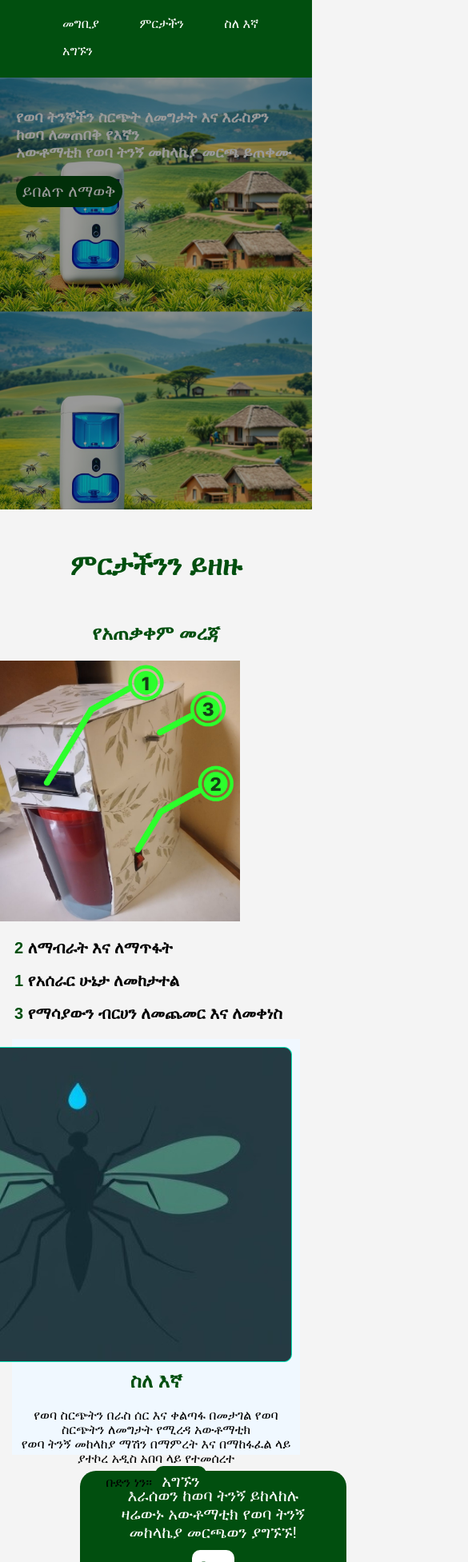
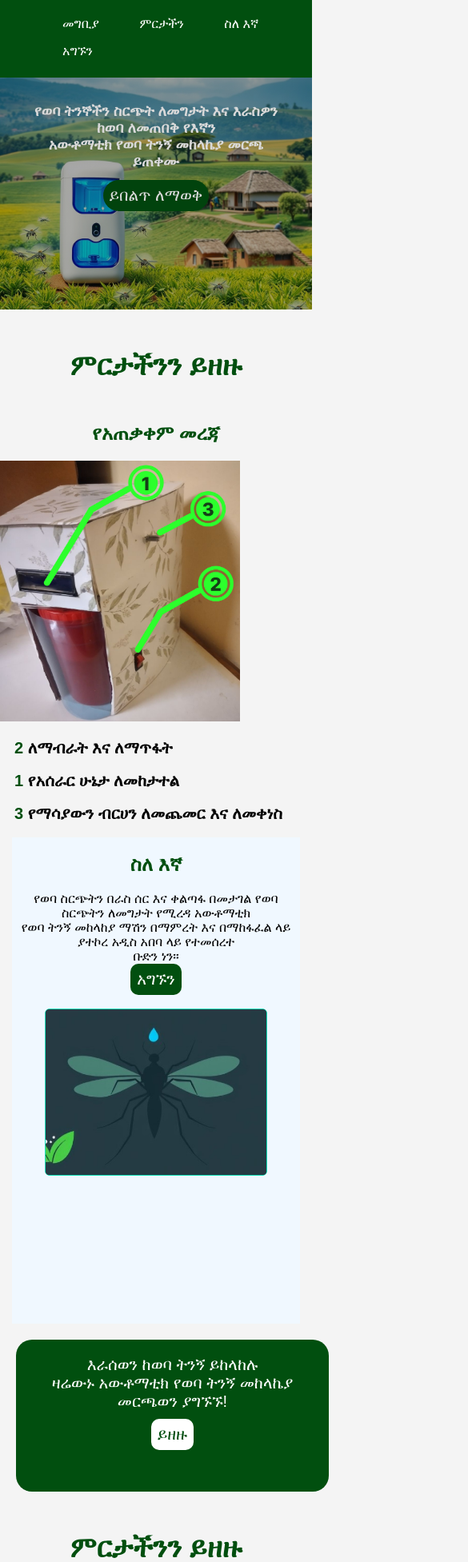
Before and after one commit to Ahlamv/GDG, a plain HTML site: page End-malaria.vercel.app/index.html in a window 390 px wide. Shown: the part 47-2000 px from the top of the page at 80% size, 585 px wide, since content can reach past the window. Drawn offline with Linux system fonts and the light colour scheme.

Commit message:
Refactor layout and styles for improved responsiveness and visual hierarchy

```diff
--- a/End-malaria.vercel.app/index.html
+++ b/End-malaria.vercel.app/index.html
@@ -23,10 +23,10 @@
     </div>
     </header>
     </div>
-    <div><main>
+    <div class="txt">
     <h3>የወባ ትንኞችን ስርጭት ለመግታት እና እራስዎን ከወባ ለመጠበቅ የእኛን<br> አውቶማቲክ የወባ ትንኝ  መከላኬያ መርጫ ይጠቀሙ</h3>
     <button>ይበልጥ ለማወቅ</button>
-    </main></div>
+    </div>
         <h1 class="title">ምርታችንን ይዘዙ</h1>
         <h2 class="title">የአጠቃቀም መረጃ</h2>
         <img src="./assets/end-malaria-manual.png" alt="malaria" width="300">
@@ -36,12 +36,12 @@
         <p>3 የማሳያውን ብርሀን ለመጨመር እና ለመቀነስ</p>
     </section>
     <div class="main">
+        <div><h2 class="title">ስለ እኛ</h2>
+        የወባ ስርጭትን በራስ ሰር እና ቀልጣፋ በመታገል የወባ ስርጭትን ለመግታት የሚረዳ አውቶማቲክ<br> የወባ ትንኝ መከላከያ ማሽን በማምረት እና በማከፋፈል ላይ ያተኮረ አዲስ አበባ ላይ የተመሰረተ <br>ቡድን ነን።<br>
+        <button class="button1">አግኙን</button></div>
         <div><img class="img1" src="./assets/product.png"></div>
-        <h2 class="title">ስለ እኛ</h2>
-        የወባ ስርጭትን በራስ ሰር እና ቀልጣፋ በመታገል የወባ ስርጭትን ለመግታት የሚረዳ አውቶማቲክ<br> የወባ ትንኝ መከላከያ ማሽን በማምረት እና በማከፋፈል ላይ ያተኮረ አዲስ አበባ ላይ የተመሰረተ <br>ቡድን ነን።
-        <button class="button1">አግኙን</button>
     </div>
-    <div class="box">
+    <div id="box">
         እራሰወን ከወባ ትንኝ ይከላከሉ<br>
         ዛሬውኑ አውቶማቲክ የወባ ትንኝ መከላኬያ መርጫወን ያግኙኙ!<br>
         <button class="button2">ይዘዙ</button>
--- a/End-malaria.vercel.app/style.css
+++ b/End-malaria.vercel.app/style.css
@@ -33,14 +33,27 @@ div h3{
     color:white;
     position: relative;
 }
-main{
+.txt{
+    padding: 20px;
+    text-align: right;
+    background:
+    linear-gradient(
+        rgba(0,0,0,0.23),
+        rgba(0,0,0,0.23)
+    ),
+    url("./assets/Hero-section.jpg");
+    background-position: center;
+    background-size:100%;
+    background-repeat:no-repeat;
+    height:400px;
+    filter:brightness(85%);
+    position:relative;
 
-    padding: 20px;
-    text-align: left;
-    background-image: url("./assets/Hero-section.jpg");
-    background-size:100% ;
-    height:500px;
-    filter: brightness(60%);
+}
+.txt h3{
+    font-size: 30px;
+    color: white;
+    margin: 12px;
 }
 button{
     border:none;
@@ -67,24 +80,23 @@ section p{
     margin:18px;
     font-weight: bold;
 }
-.img1{
-    float:right;
-}
+
 .main{
     background-color: aliceblue;
     height:520px;
     margin:15px;
     text-align: center;
+    display: flex;
 
 }
-.box{
+#box{
     margin:20px;
     border: none;
     border-radius: 20px;
     background-color:rgb(1, 79, 15) ;
     color: white;
     text-align: center;
-    margin-left: 100px;
+    justify-content: center;
     padding: 20px;
     width:75%;
     height:150px;
@@ -157,9 +169,6 @@ footer{
 .list ul{
     list-style-type: none;
 }
-.list{
-    float:left;
-}
 .text{
     color:white;
     margin-bottom: 0px;
@@ -172,3 +181,31 @@ footer{
 
 
 }
+@media screen and (max-width:768px){
+  .container{
+    flex-direction: column;
+    margin-left: 20px;
+  }
+  .txt{
+    height:250px;
+    background-size:;
+    text-align: center;
+  }
+  .txt h3{
+    font-size: 18px;
+  }
+  .img2{
+     width:30em;
+  }
+  .main{
+    flex-direction: column;
+    height: 38em;
+  }
+  .img1{
+    width: 80%;
+    margin-top: 12px;
+  }
+  #box{
+    width:90%;
+
+  }
```
